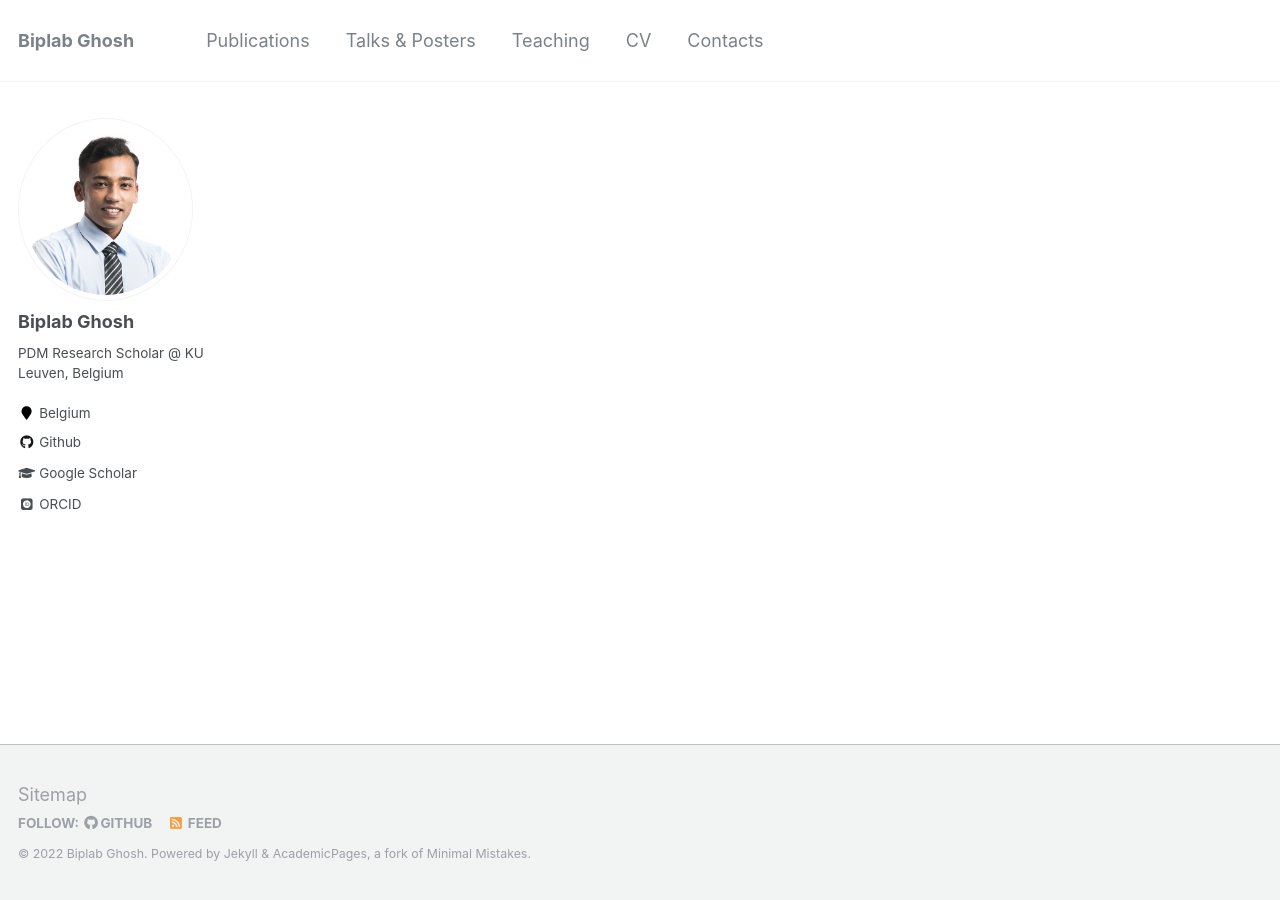
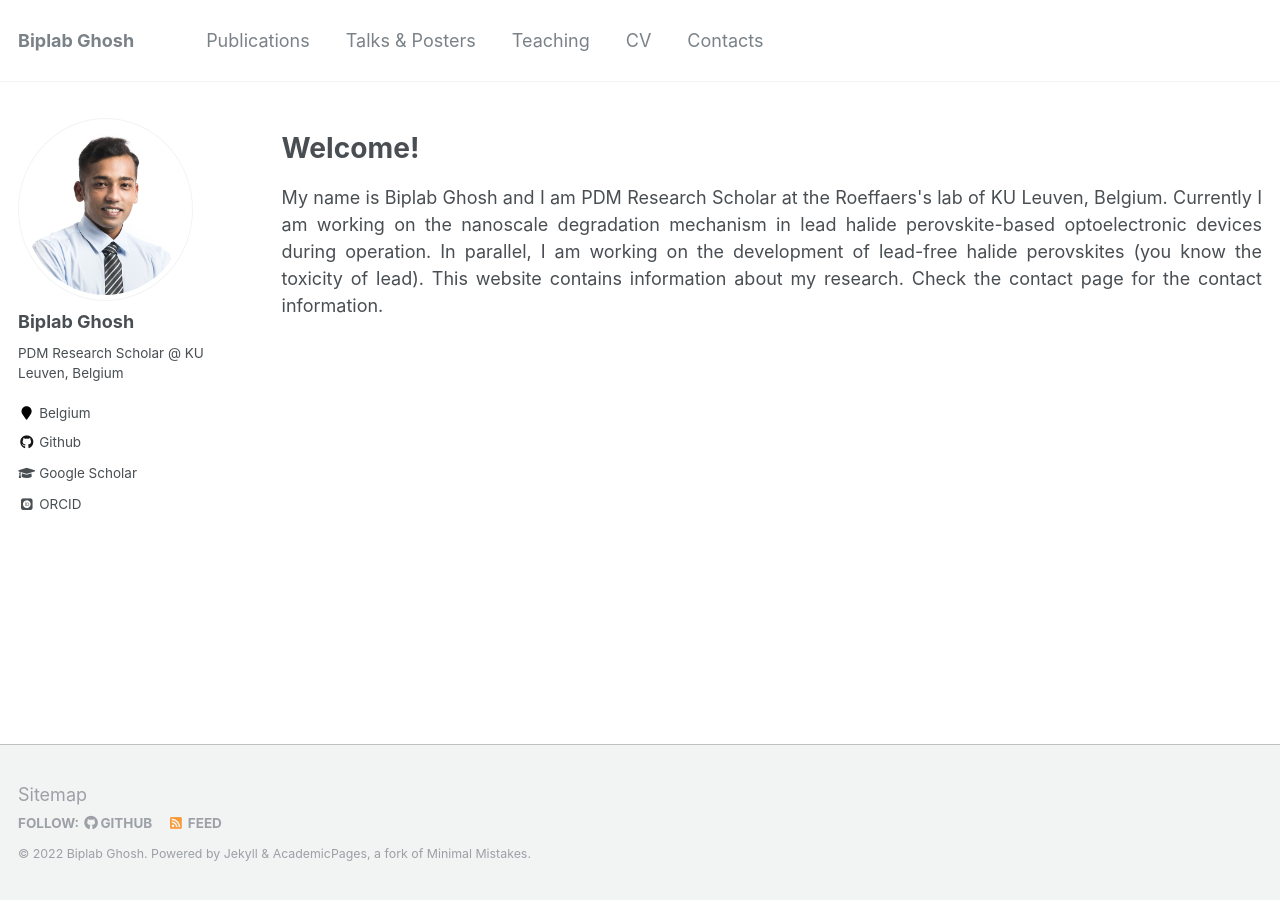
Before and after one commit to DrBiplabGhosh/drbiplabghosh.github.io, a Jekyll site: the page built from _pages/about.md, in a window 1280 px wide. Built offline with Jekyll 4.4.1, drawn with Linux system fonts in a browser that asks for light colours; some web fonts are replaced.

Commit message:
append about me page

```diff
--- a/_pages/about.md
+++ b/_pages/about.md
@@ -7,3 +7,12 @@ redirect_from:
   - /about/
   - /about.html
 ---
+<h1>Welcome!</h1>
+
+<p align= "justify">
+My name is Biplab Ghosh and I am PDM Research Scholar at the Roeffaers's lab of KU Leuven, Belgium. Currently I am working on the nanoscale degradation mechanism in lead halide perovskite-based optoelectronic devices during operation. In parallel, I am working on the development of lead-free halide perovskites (you know the toxicity of lead).
+This website contains information about my research. Check the contact page for the contact information.
+
+<br>
+<hr-bold>
+<br>
```
